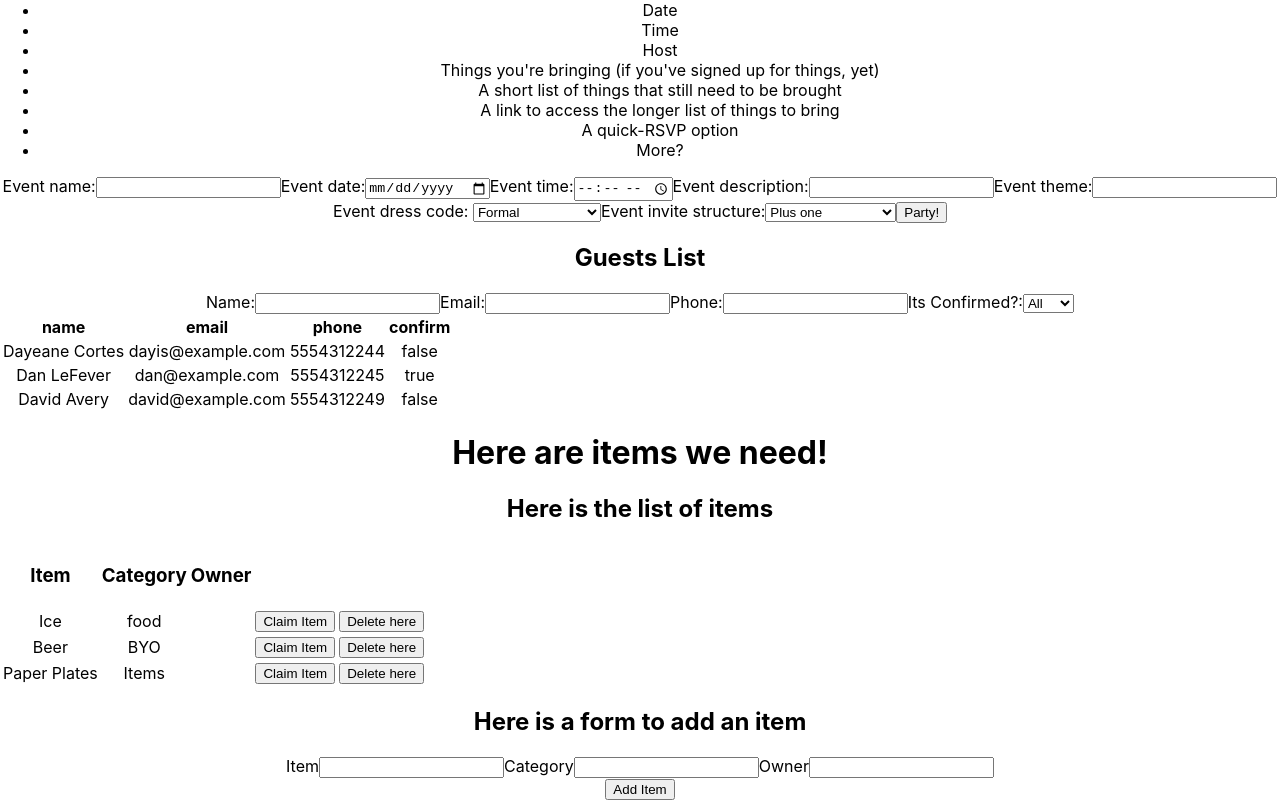
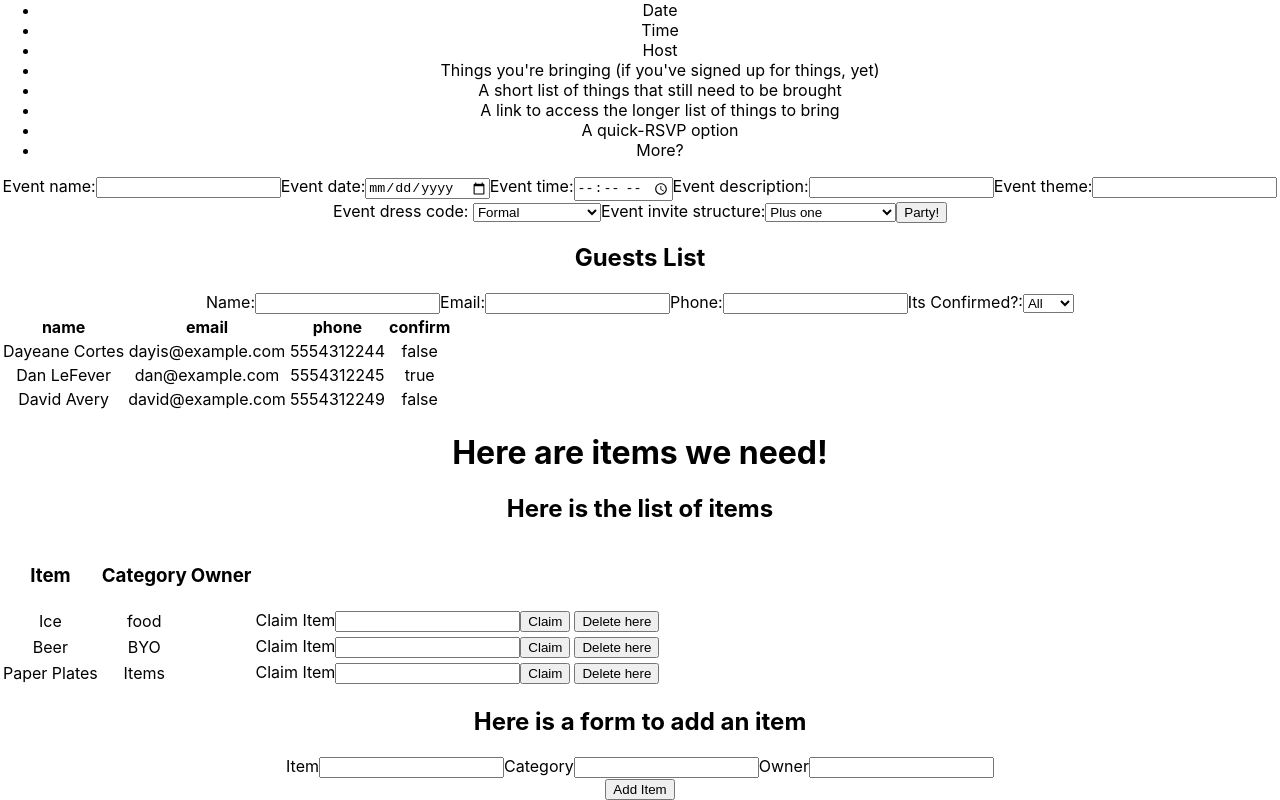
Before and after one commit to dayeane/Mind-your-Ps, a React (Create React App) app in the folder potluck/: page / in a window 1280 px wide. Shown: the part 732-1532 px from the top of the page. Built offline with nearby package versions, Linux system fonts and the light colour scheme; no server answers; data requests are answered from the project's data file.

Commit message:
attempted patch code

```diff
--- a/potluck/src/AddItem.js
+++ b/potluck/src/AddItem.js
@@ -1,6 +1,9 @@
 import react, {useState}  from "react"
 
-function AddItem ( {handleFormSubmit}) {
+function AddItem ( {handleFormSubmit, itemsList, fullData}) {
+
+    const {id} = fullData
+
 
     const [formData, setFormData] = useState ({
         item:"",
@@ -9,11 +12,24 @@ function AddItem ( {handleFormSubmit}) {
     })
 
     function handleChange (e) {
-        setFormData({formData, [e.target.name]: e.target.value})
+        setFormData({...formData, [e.target.name]: e.target.value})
     }
 
-    function handleSubmit(){
+    function handleSubmit(e){
+        e.preventDefaut()
 
+        const updatedList= [...itemsList, formData]
+        const patchObj= {thingsToBring: updatedList}
+
+        fetch (`http://localhost:3001/events/${id}`, {
+            method: "PATCH",
+            headers: {
+                "Content-Type" : "application/json"
+            },
+            body: JSON.stringify(patchObj)
+        } )
+        .then(res => res.json())
+        .then(handleFormSubmit())
 
     }
 
@@ -24,11 +40,11 @@ function AddItem ( {handleFormSubmit}) {
             <form onSubmit={handleSubmit}>
                 <div>
                     <label for="item">Item</label>
-                    <input onchange={handleChange} value={formData.item} type="text" name="item"/>
+                    <input onChange={handleChange} value={formData.item} type="text" name="item"/>
                     <label for="category">Category</label>
-                    <input onchange={handleChange} value={formData.category} type="text" name="category"/>
+                    <input onChange={handleChange} value={formData.category} type="text" name="category"/>
                     <label for="claimer">Owner</label>
-                    <input onchange={handleChange} value={formData.claimer} type="text" name="claimer"/>
+                    <input onChange={handleChange} value={formData.claimer} type="text" name="claimer"/>
                 </div>
                 <button type="submit">
                     Add Item
--- a/potluck/src/ItemCard.js
+++ b/potluck/src/ItemCard.js
@@ -1,13 +1,26 @@
-import react from "react"
+import react, {useState} from "react"
 
 function ItemCard ( {item : {item, category, claimer}}) {
+
+    const [nameOfClaimer, setNameOfClaimer]= useState("")
+
+    function handleChangeClaimer(e) {
+        setNameOfClaimer(e.target.value)
+    }
+
     return (
 
         <tr>
             <td>{item}</td>
             <td>{category}</td>
             <td>{claimer}</td>
-            <td><button>Claim Item</button></td>
+            <td>
+                <form>
+                    <label>Claim Item</label>
+                    <input type="text" name="claimer" onChange={handleChangeClaimer} value={nameOfClaimer}/>
+                    <button type="submit">Claim</button>
+                </form>
+            </td>
             <td><button>Delete here</button></td>
         </tr>
 
--- a/potluck/src/ItemsToBring.js
+++ b/potluck/src/ItemsToBring.js
@@ -5,15 +5,22 @@ import AddItem from "./AddItem.js"
 function ItemsToBring () {
 
 const [itemsList, setItemsList] = useState([])
+const [fullData, setFullData]= useState([])
+
+
 
 useState( () => {
-    fetch( "http://localhost:3000/events")
+    fetch( "http://localhost:3001/events")
     .then(res => res.json())
-    .then((data) => setItemsList(data[0].thingsToBring))
+    .then((data) => {
+        setItemsList(data[0].thingsToBring)
+        setFullData(data)
+    })
 }, [])
 
 function handleFormSubmit(newItem) {
-    setItemsList([newItem, ...itemsList])
+   console.log(newItem)
+    // setItemsList([newItem, ...itemsList])
 }
 
 
@@ -21,7 +28,7 @@ function handleFormSubmit(newItem) {
         <div>
             <h1> Here are items we need!</h1>
             <ItemContainer itemsList= {itemsList}/>
-            <AddItem handleFormSubmit={handleFormSubmit}/>
+            <AddItem handleFormSubmit={handleFormSubmit} fullData={fullData} itemsList={itemsList}/>
         </div>
     )
 }
```
